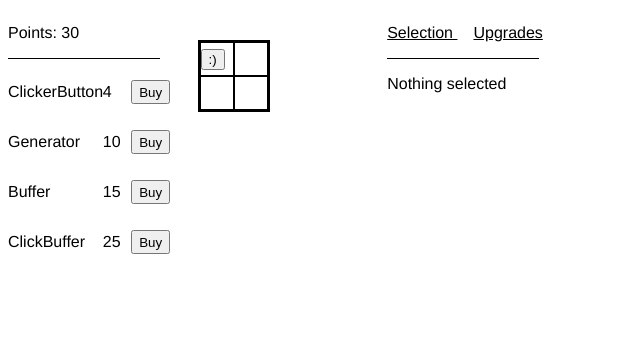
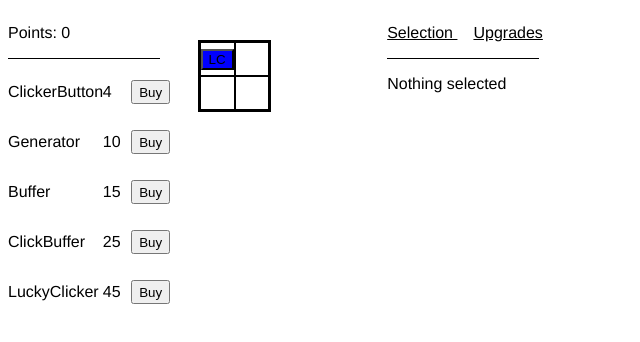
Before and after one commit to jake-orielly/untitled-idle-board-project, a Vue app: page / in a window 1280 px wide. Shown: the top 342 px of the page, without its empty margins (0-640 px from the left). Built offline with nearby package versions, Linux system fonts and the light colour scheme.

Commit message:
Added lucky clicker

```diff
--- a/src/components/ClickerButton.vue
+++ b/src/components/ClickerButton.vue
@@ -1,6 +1,7 @@
 <template>
   <button
     @click="clickHandler"
+    :class="{ cooldown: cooldown > 0}"
   >
     :)
   </button>
@@ -9,16 +10,35 @@
 
 export default {
   name: 'ClickerButton',
+  props: {
+    tick: {
+      type: Number,
+      required: true
+    }
+  },
+  watch: {
+    tick() {
+      this.cooldown = Math.max(this.cooldown - 1, 0);
+    }
+  },
   data() {
-    return {}
+    return {
+      cooldown: 0
+    }
   },
   methods: {
     clickHandler() {
-      this.$emit('gainPoints',1);
+      if (!this.cooldown) {
+        this.cooldown = 2;
+        this.$emit('gainPoints',1);
+      }
     }
   }
 }
 </script>
 
 <style lang="less" scoped>
+.cooldown {
+  background-color: grey;
+}
 </style>
--- a/src/components/GameContainer.vue
+++ b/src/components/GameContainer.vue
@@ -92,6 +92,7 @@ import Buffer from './Buffer'
 import ClickBuffer from './ClickBuffer'
 import ClickerButton from './ClickerButton'
 import Generator from './Generator'
+import LuckyClicker from './LuckyClicker'
 import StructureDetails from './StructureDetails'
 import StructureShop from './StructureShop'
 import UpgradesTab from './UpgradesTab'
@@ -103,6 +104,7 @@ export default {
     ClickBuffer,
     ClickerButton,
     Generator,
+    LuckyClicker,
     StructureDetails,
     StructureShop,
     UpgradesTab
@@ -112,7 +114,7 @@ export default {
       rows: 2,
       columns: 2,
       board:[],
-      points: 30,
+      points: 0,
       tick:0,
       tickInterval:undefined,
       structures: structureRepresentations,
@@ -160,7 +162,7 @@ export default {
           buffs:[]
         };
     }
-    this.board[0][0].structure = "ClickerButton";
+    this.board[0][0].structure = "LuckyClicker";
     this.tickInterval = setInterval(
       () => {
         this.tick++;
--- /dev/null
+++ b/src/components/LuckyClicker.vue
@@ -0,0 +1,75 @@
+<template>
+  <button
+    @click="clickHandler"
+    :class="{ cooldown: cooldown > 0}"
+    :style="{
+      backgroundColor: (cooldown ? 'grey' : luckyColor())
+    }"
+  >
+    LC
+  </button>
+</template>
+<script>
+
+export default {
+  name: 'ClickerButton',
+  props: {
+    tick: {
+      type: Number,
+      required: true
+    }
+  },
+  watch: {
+    tick(tick) {
+      this.cooldown = Math.max(this.cooldown - 1, 0);
+      if (!this.cooldown && tick % 4 == 0) {
+        let randVal = Math.random() * 4;
+        for (let val of this.valsArr) {
+          if (val[0] < randVal) {
+            this.val = val[1];
+            break;
+          }
+        }
+      }
+    }
+  },
+  data() {
+    return {
+      cooldown: 0,
+      val: 1,
+      valsArr: [
+        [3.7,25],
+        [2.6,8],
+        [1.4,3],
+        [0,1],
+      ]
+    }
+  },
+  methods: {
+    clickHandler() {
+      if (!this.cooldown) {
+        this.cooldown = 10;
+        this.$emit('gainPoints',this.val);
+      }
+    },
+    luckyColor() {
+      switch(this.val) {
+        case this.valsArr[0][1]:
+          return "gold";
+        case this.valsArr[1][1]:
+          return "blue";
+        case this.valsArr[2][1]:
+          return "green";
+        default:
+          return "";
+      }
+    }
+  }
+}
+</script>
+
+<style lang="less" scoped>
+.cooldown {
+  background-color: grey !important;
+}
+</style>
--- a/src/js/structureDescriptors.js
+++ b/src/js/structureDescriptors.js
@@ -42,11 +42,21 @@ const clickBuffer = {
     buffRange: 1
 }
 
+const luckyClicker = {
+    name: "LuckyClicker",
+    price: (owned) => {
+        return 45 + parseInt(Math.pow(4.5 * owned, 2));
+    },
+    img: "LC",
+    owned: 0
+}
+
 const structureRepresentations = [
     clickerButton,
     generator,
     buffer,
-    clickBuffer
+    clickBuffer,
+    luckyClicker
 ];
 
 export default structureRepresentations;
```
